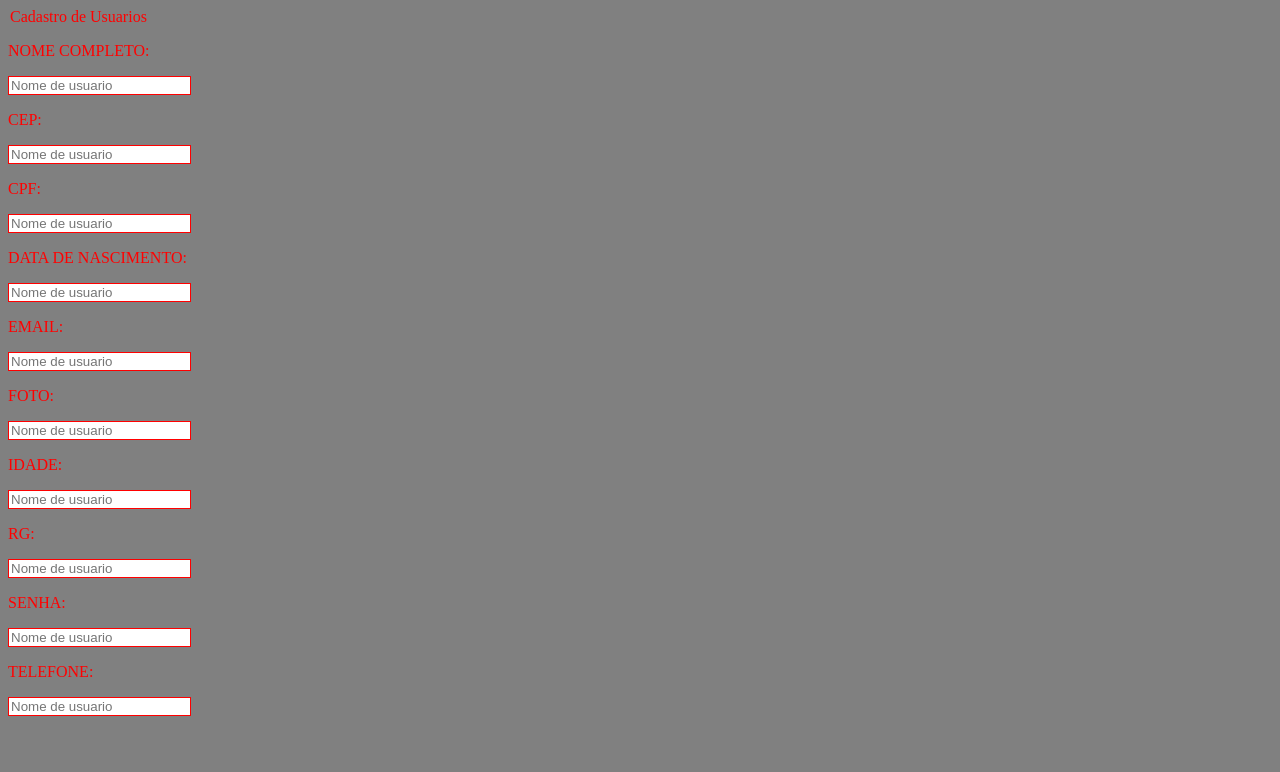
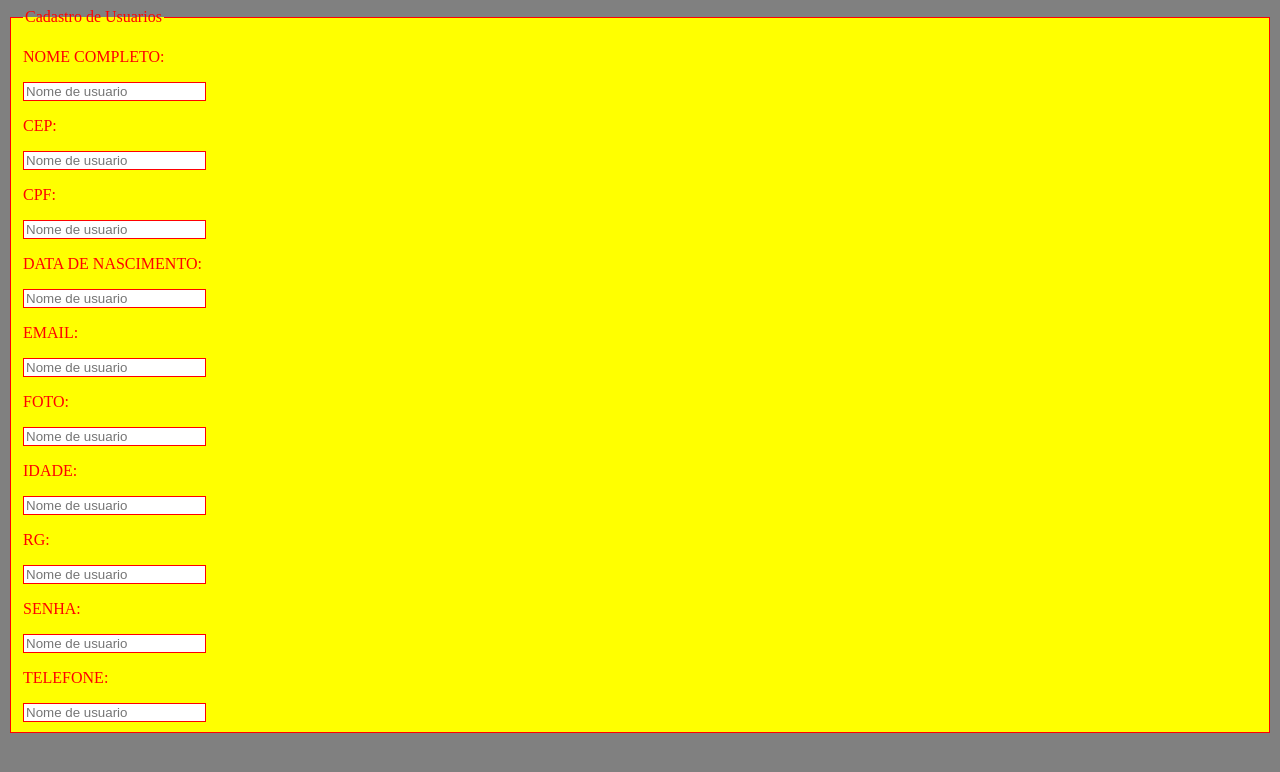
Before and after one commit to eduh1000/eduardo3C2026, a plain HTML site: page index.html in a window 1280 px wide. Drawn offline with Linux system fonts and the light colour scheme.

Commit message:
Update index.html

```diff
--- a/index.html
+++ b/index.html
@@ -27,7 +27,7 @@
     </head>
     <body>
         <form methold="POST" action"">
-             <fiedset>
+             <fieldset>
                 <legend>Cadastro de Usuarios</legend>
                  <p class="texto">NOME COMPLETO:</p>  <input type="text" class="campo" placeholder="Nome de usuario" minleght="10" maxlenght="20" id="nome" class="nome" name="nome" required><br>
                  <p class="texto">CEP:</p>  <input type="text" class="campo"placeholder="Nome de usuario" minleght="10" maxlenght="20" id="nome" class="nome" name="nome" required><br>
@@ -39,7 +39,7 @@
                  <p class="texto">RG:</p>  <input type="text" class="campo"placeholder="Nome de usuario" minleght="10" maxlenght="20" id="nome" class="nome" name="nome" required><br>
                  <p class="texto">SENHA:</p>  <input type="text" class="campo"placeholder="Nome de usuario" minleght="10" maxlenght="20" id="nome" class="nome" name="nome" required><br>
                  <p class="texto">TELEFONE:</p> <input type="text" class="campo"placeholder="Nome de usuario" minleght="10" maxlenght="20" id="nome" class="nome" name="nome" required><br>
-            </fiedset>
+            </fieldset>
         </form>
     </body>
   </html>
```
